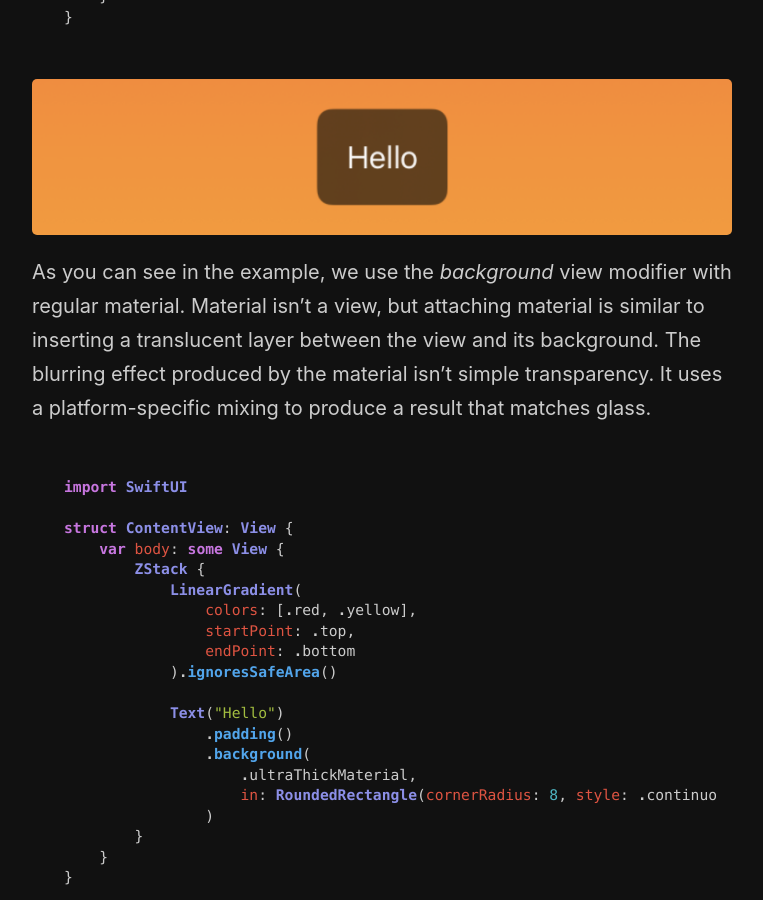
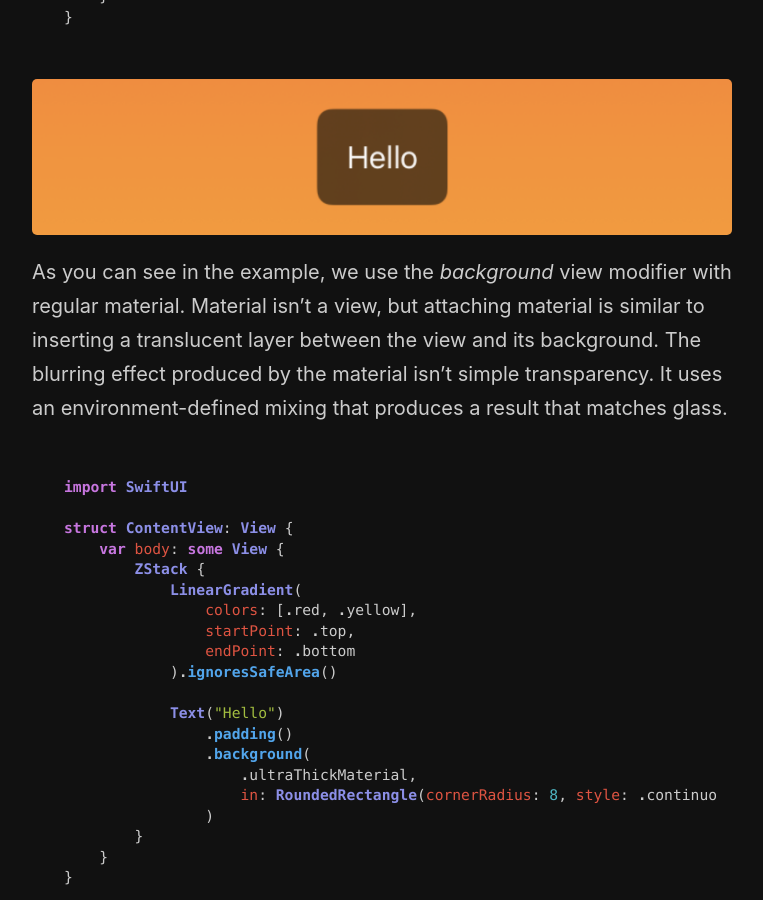
Before and after one commit to mecid/mecid.github.io, a Jekyll site: the page built from _posts/2021-10-28-blur-effect-and-materials-in-swiftui.md, in a window 1280 px wide and 900 px high, scrolled down 2438 px. Shown: the whole window, without its empty margins (258-1021 px from the left). Built offline with Jekyll 4.4.1, drawn with Linux system fonts in a browser that asks for light colours.

Commit message:
another improvement to materials post

````diff
--- a/_posts/2021-10-28-blur-effect-and-materials-in-swiftui.md
+++ b/_posts/2021-10-28-blur-effect-and-materials-in-swiftui.md
@@ -69,7 +69,7 @@ struct ContentView: View {
 
 ![regular-material](/public/blur1.png)
 
-As you can see in the example, we use the *background* view modifier with regular material. Material isn't a view, but attaching material is similar to inserting a translucent layer between the view and its background. The blurring effect produced by the material isn't simple transparency. It uses a platform-specific mixing to produce a result that matches glass.
+As you can see in the example, we use the *background* view modifier with regular material. Material isn't a view, but attaching material is similar to inserting a translucent layer between the view and its background. The blurring effect produced by the material isn't simple transparency. It uses an environment-defined mixing that produces a result that matches glass.
 
 ```swift
 import SwiftUI
````
